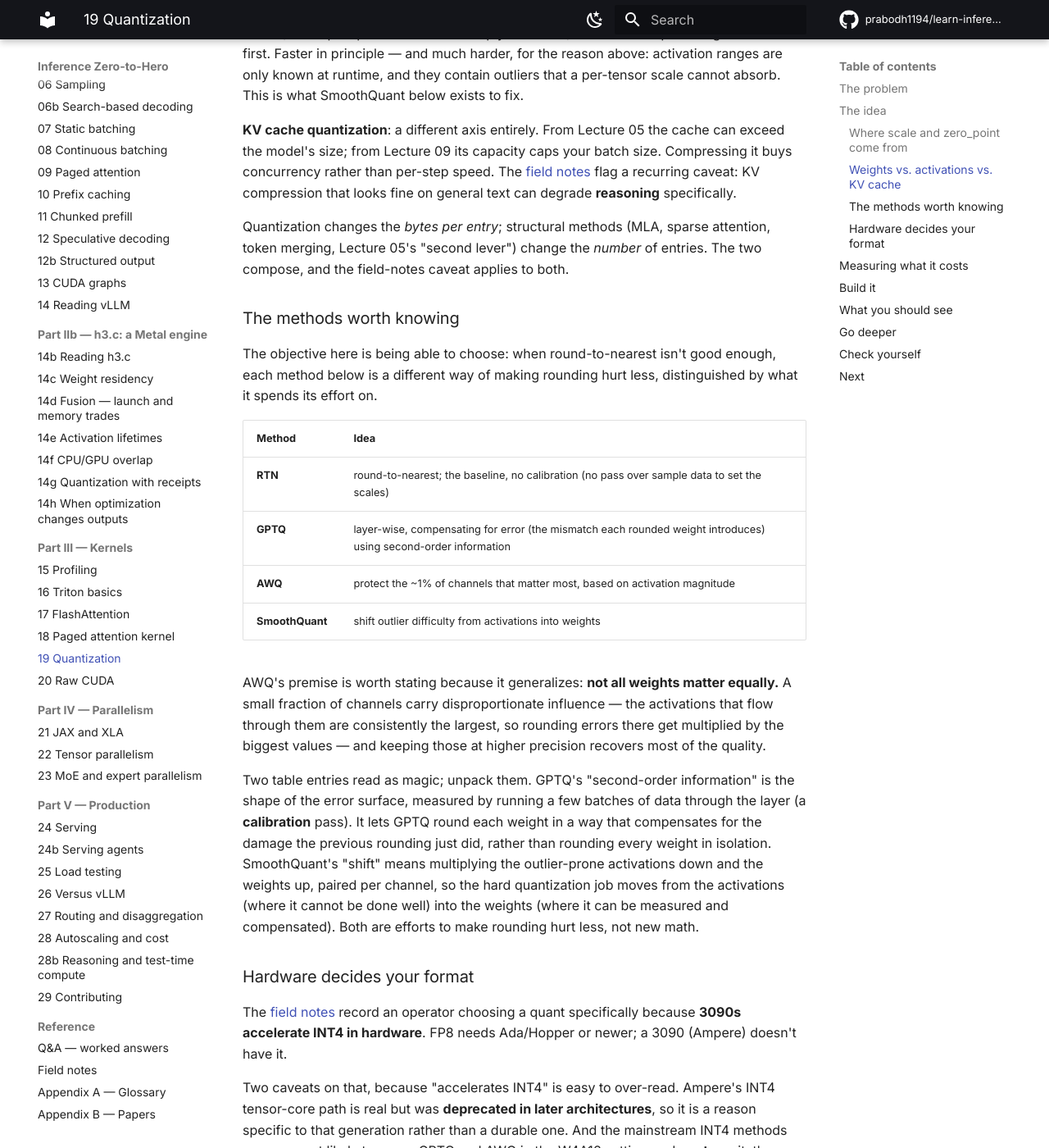
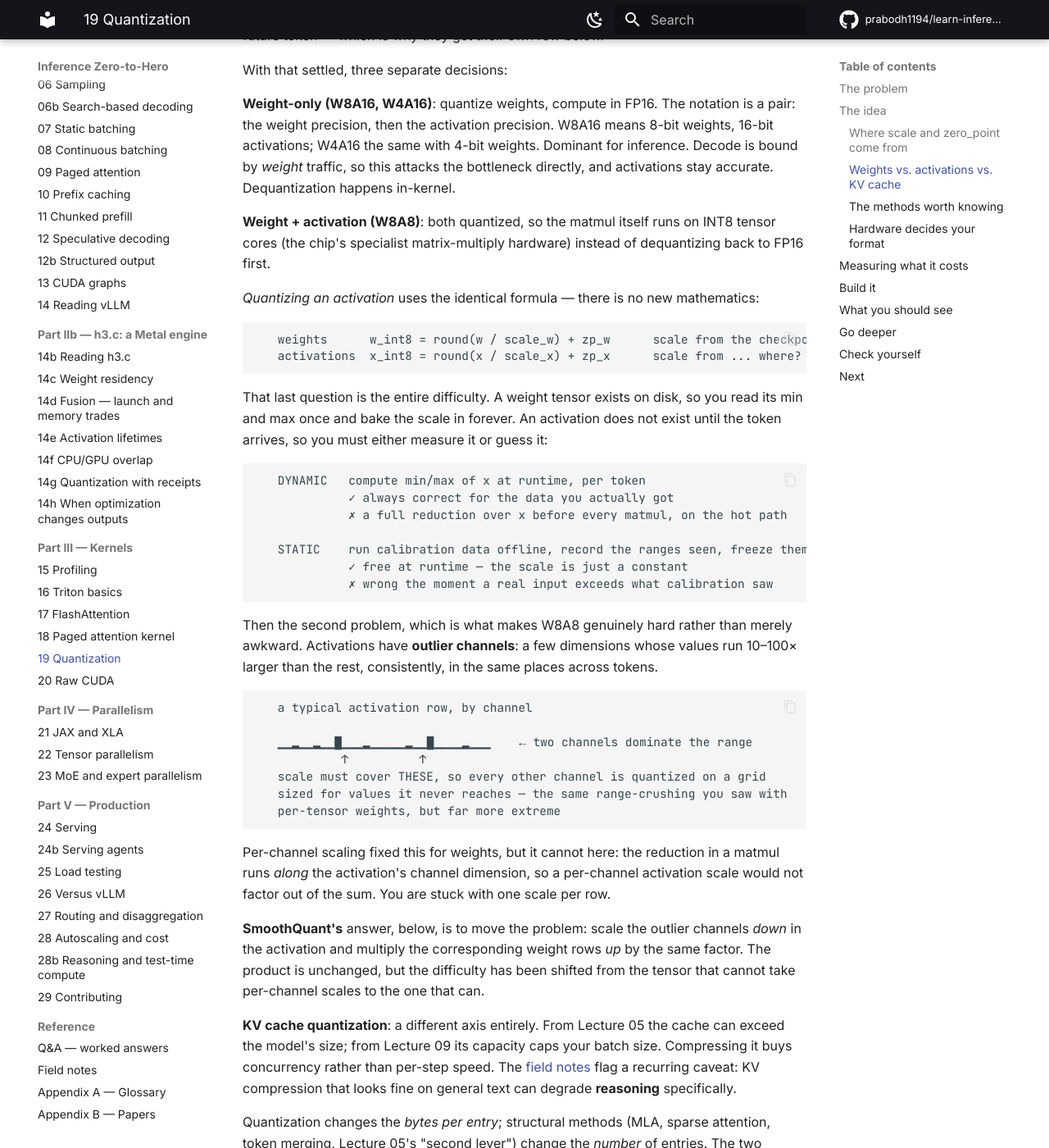
Before and after one commit to prabodh1194/learn-inference, an MkDocs documentation site: the page built from book/19-quantization.md, in a window 1280 px wide and 1400 px high, scrolled down 5041 px. Shown: the whole window at 82% size. Built offline with MkDocs 1.6.1 and Material for MkDocs 9.7.7, drawn with Linux system fonts in a browser that asks for light colours; comment, search, counter and statistics services are not loaded; some of the changed text lies outside the part shown.

Commit message:
book: L19 -- say what activation quantization actually IS, and name activations concretely
Reader: "i understand how weights are quantized. but what is activation
quantisation?" The lecture asserted three times that activations are harder to
quantize and never showed what quantizing one means.

Added:

- The formula, which is identical to the weight case -- x_int8 = round(x/scale)
  + zp. There is no new mathematics; the whole difficulty is WHERE scale comes
  from.
- The two options that follow, with their real costs: DYNAMIC (measure min/max
  per token at runtime -- correct, but a full reduction on the hot path before
  every matmul) vs STATIC (calibrate offline and freeze -- free at runtime,
  wrong as soon as a real input exceeds calibration).
- Outlier channels, drawn: a few dimensions running 10-100x the rest, in the
  same places across tokens, forcing a scale that crushes every other channel.
  Same range-crushing as the per-tensor weight case earlier in the lecture, but
  far worse.
- Why per-channel scaling cannot rescue it here, which the lecture never said:
  the matmul's reduction runs ALONG the activation's channel dimension, so a
  per-channel activation scale does not factor out of the sum. One scale per row
  is all you get -- and that is precisely the constraint SmoothQuant works
  around by shifting the outliers into the weights, which CAN take per-channel
  scales.

Also made "activation" concrete rather than abstract, following up on the
reader's "activations are QKV vals": drew one transformer block marking every
tensor as act or WEIGHT, so Q/K/V are visible as activations alongside the block
input, attention output, the MLP intermediate h (L22's "middle"), and the
residual sums -- with the weights being only W_qkv, W_o, W1, W2.

Co-Authored-By: Claude Opus 5 <noreply@anthropic.com>

````diff
--- a/book/19-quantization.md
+++ b/book/19-quantization.md
@@ -218,6 +218,21 @@ matmul:
                      880 MB, resident
 ```
 
+Concretely, in one transformer block, everything not labelled `W` is an
+activation:
+
+```
+   x ──►[W_qkv]──► Q,K,V ──►[attention]──► ctx ──►[W_o]──► h ──►[W1]──► ...
+   ▲       ▲         ▲                      ▲       ▲       ▲     ▲
+   │       │         │                      │       │       │     │
+   act   WEIGHT     act                    act   WEIGHT    act  WEIGHT
+```
+
+So Q, K and V are activations — the ones you meet most often — but so are the
+block input, the attention output, the MLP's intermediate `h` (Lecture 22's
+"middle"), and every residual sum. The weights are only `W_qkv`, `W_o`, `W1`,
+`W2`.
+
 The consequences are what matter:
 
 ```
@@ -247,10 +262,55 @@ directly, and activations stay accurate. Dequantization happens in-kernel.
 
 **Weight + activation (W8A8)**: both quantized, so the matmul itself runs on
 INT8 tensor cores (the chip's specialist matrix-multiply hardware) instead of
-dequantizing back to FP16 first. Faster in principle — and much harder, for the
-reason above: activation ranges are only known at runtime, and they contain
-outliers that a per-tensor scale cannot absorb. This is what SmoothQuant below
-exists to fix.
+dequantizing back to FP16 first.
+
+*Quantizing an activation* uses the identical formula — there is no new
+mathematics:
+
+```
+   weights      w_int8 = round(w / scale_w) + zp_w      scale from the checkpoint
+   activations  x_int8 = round(x / scale_x) + zp_x      scale from ... where?
+```
+
+That last question is the entire difficulty. A weight tensor exists on disk, so
+you read its min and max once and bake the scale in forever. An activation does
+not exist until the token arrives, so you must either measure it or guess it:
+
+```
+   DYNAMIC   compute min/max of x at runtime, per token
+             ✓ always correct for the data you actually got
+             ✗ a full reduction over x before every matmul, on the hot path
+
+   STATIC    run calibration data offline, record the ranges seen, freeze them
+             ✓ free at runtime — the scale is just a constant
+             ✗ wrong the moment a real input exceeds what calibration saw
+```
+
+Then the second problem, which is what makes W8A8 genuinely hard rather than
+merely awkward. Activations have **outlier channels**: a few dimensions whose
+values run 10–100× larger than the rest, consistently, in the same places across
+tokens.
+
+```
+   a typical activation row, by channel
+
+   ▁▁▂▁▁▂▁▁█▁▁▁▂▁▁▁▁▁▂▁▁█▁▁▁▁▂▁▁▁    ← two channels dominate the range
+            ↑          ↑
+   scale must cover THESE, so every other channel is quantized on a grid
+   sized for values it never reaches — the same range-crushing you saw with
+   per-tensor weights, but far more extreme
+```
+
+Per-channel scaling fixed this for weights, but it cannot here: the reduction in
+a matmul runs *along* the activation's channel dimension, so a per-channel
+activation scale would not factor out of the sum. You are stuck with one scale
+per row.
+
+**SmoothQuant's** answer, below, is to move the problem: scale the outlier
+channels *down* in the activation and multiply the corresponding weight rows
+*up* by the same factor. The product is unchanged, but the difficulty has been
+shifted from the tensor that cannot take per-channel scales to the one that
+can.
 
 **KV cache quantization**: a different axis entirely. From Lecture 05 the cache can
 exceed the model's size; from Lecture 09 its capacity caps your batch size.
````
